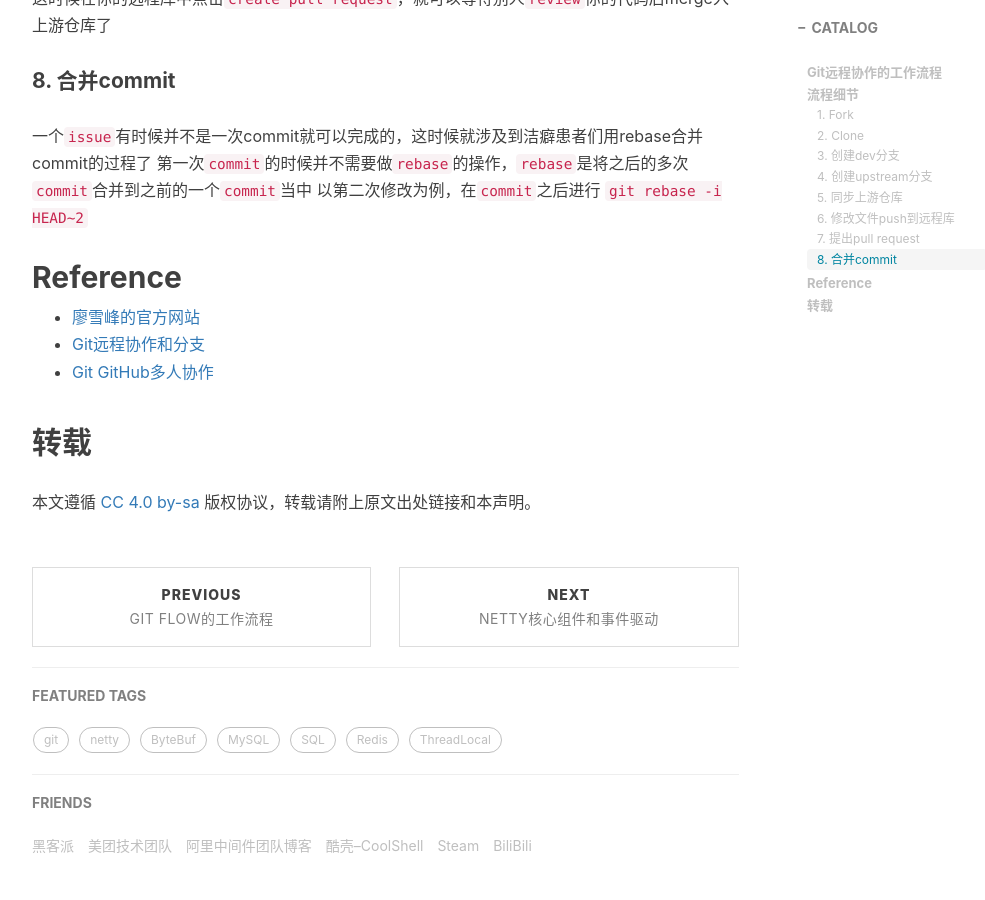
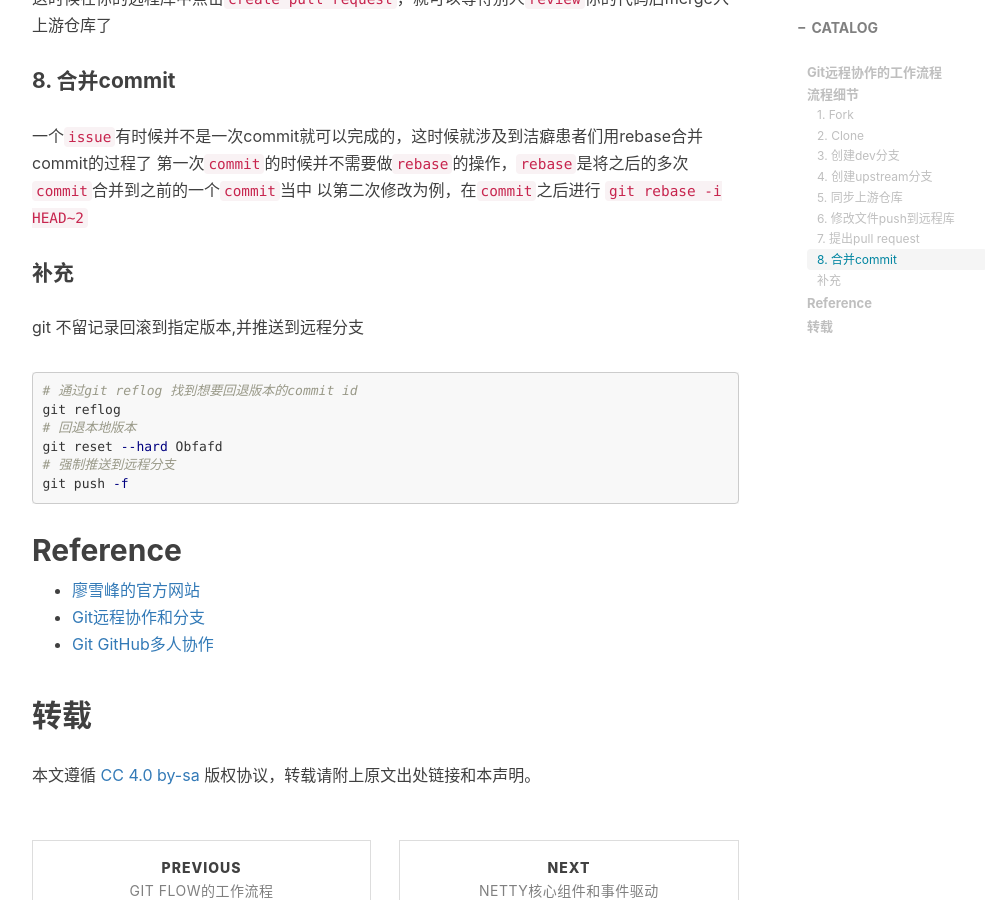
Before and after one commit to MistRay/mistray.github.io, a Jekyll site: the page built from _posts/2019-09-05-Git远程协作的工作流程 .md, in a window 1280 px wide and 900 px high, scrolled down 1810 px. Shown: the whole window, without its empty margins (233-1218 px from the left). Built offline with Jekyll 4.4.1, drawn with Linux system fonts in a browser that asks for light colours; nearby versions of some CDN libraries; comment, search, counter and statistics services are not loaded.

Commit message:
不留记录回滚到指定版本,并推送到远程分支

````diff
--- a/_posts/2019-09-05-Git远程协作的工作流程 .md
+++ b/_posts/2019-09-05-Git远程协作的工作流程 .md
@@ -52,7 +52,16 @@ git rebase upstream/master
 第一次`commit`的时候并不需要做`rebase`的操作，`rebase`是将之后的多次`commit`合并到之前的一个`commit`当中
 以第二次修改为例，在`commit`之后进行  `git rebase -i HEAD~2 `
 
-
+#### 补充
+git 不留记录回滚到指定版本,并推送到远程分支
+```bash
+# 通过git reflog 找到想要回退版本的commit id
+git reflog
+# 回退本地版本
+git reset --hard Obfafd
+# 强制推送到远程分支
+git push -f
+```
 ## Reference
 
 * [廖雪峰的官方网站](https://www.liaoxuefeng.com/wiki/896043488029600/900375748016320)
````
